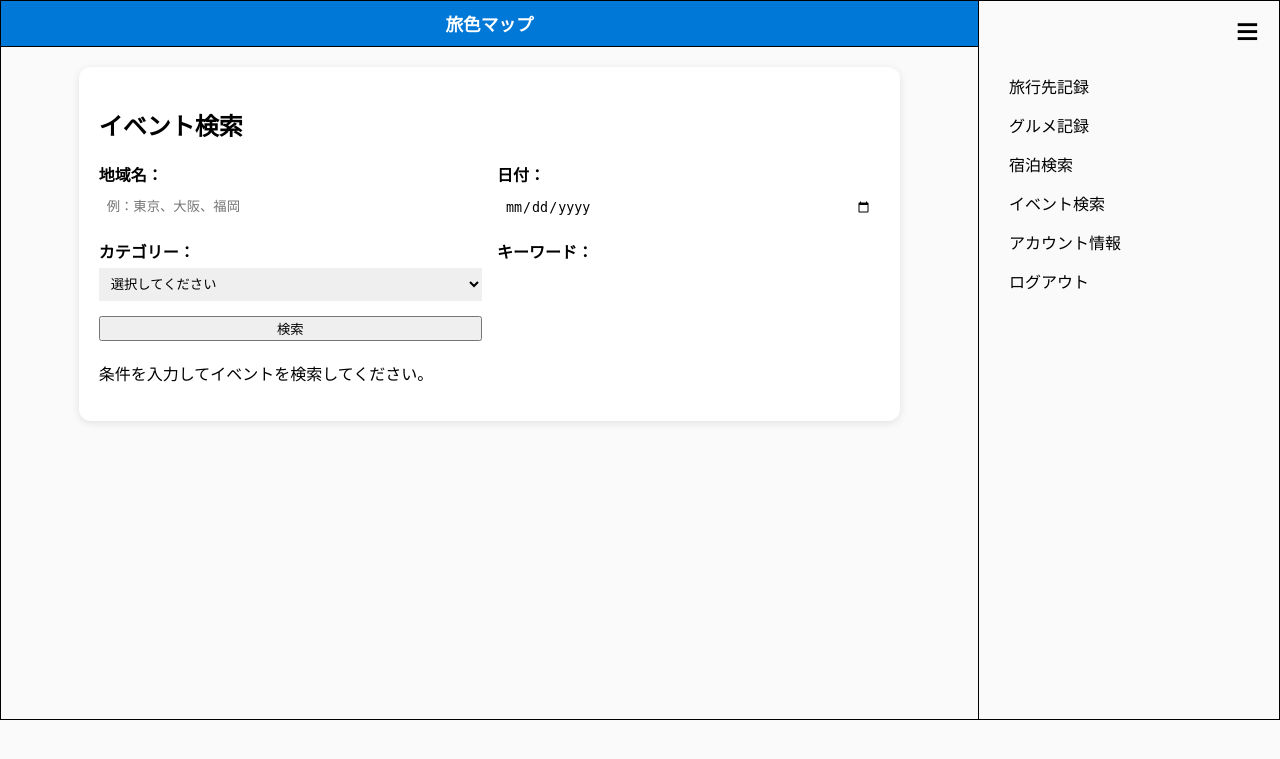
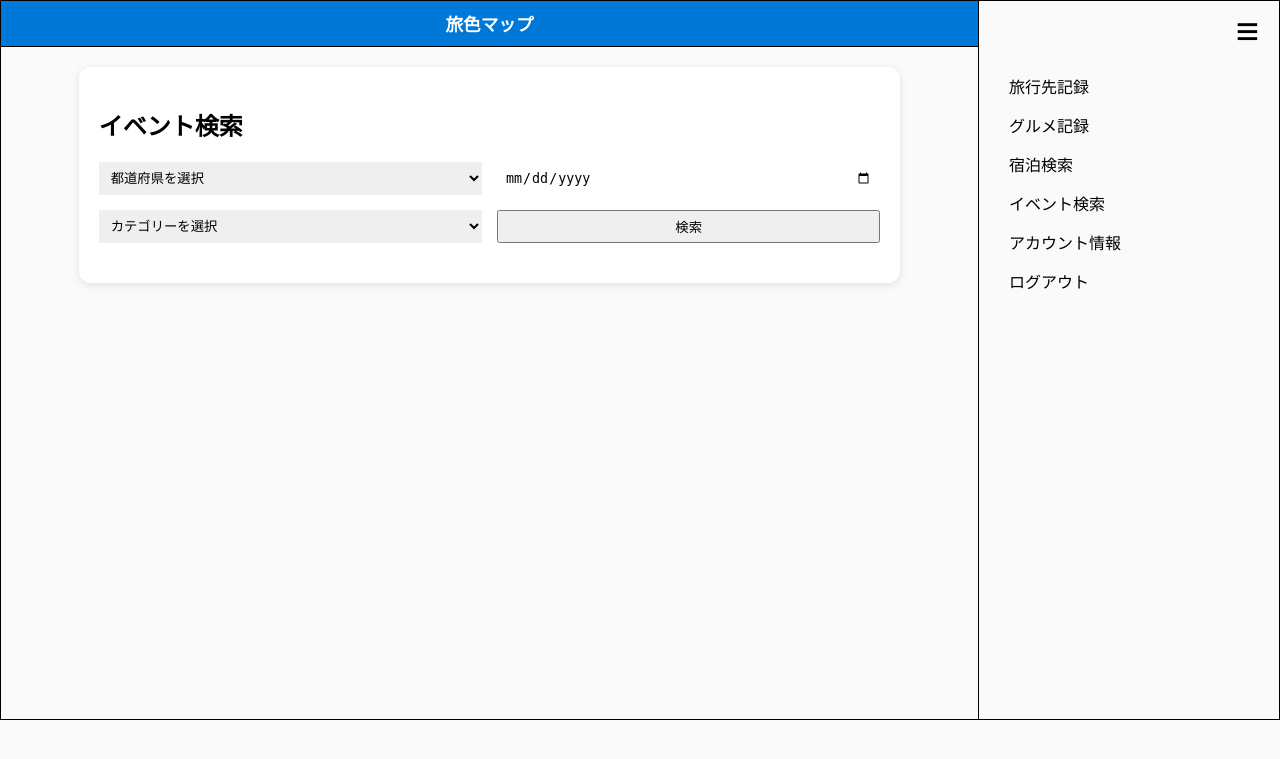
Before and after one commit to Kaito8910/travelcolormap, a Flask app: page /event-search in a window 1280 px wide. Shown: the top 759 px of the page. Run offline with Flask 3, Linux system fonts and the light colour scheme.

Commit message:
さっきの続き

```diff
--- a/VSコード/tabiiro_map/app.py
+++ b/VSコード/tabiiro_map/app.py
@@ -1,4 +1,5 @@
 from flask import Flask, render_template, jsonify, request, abort
+import requests
 
 app = Flask(__name__)
 
@@ -38,58 +39,72 @@ def travel_records_api():
     return jsonify(data)
 
 
+#------------------------ イベント検索機能 -----------------------------------
 
-@app.route('/event-search', methods=['GET', 'POST'])
+# --- イベント検索フォーム ---
+@app.route('/event-search', methods=['GET'])
 def event_search():
-    if request.method == 'GET':
-        return render_template('event_search.html', events=None)
+    return render_template('event_search.html')
 
-    keyword = request.form.get('keyword', '')
+
+# --- 検索結果 ---
+@app.route('/event-search-results', methods=['POST'])
+def event_search_results():
+    # フォームから値を取得
     area = request.form.get('area', '')
+    category = request.form.get('category', '')
     date = request.form.get('date', '')
-    category = request.form.get('category', '')
 
+    print("受け取った検索条件:", area, category, date)  # デバッグ用
+
+    # API用キーワード生成（キーワード欄はなし）
+    keyword_list = [area, category]
+    api_keyword = " ".join(filter(None, keyword_list))
     params = {
         'key': JARAN_API_KEY,
-        'keyword': f"{area} {keyword} {category}",
+        'keyword': api_keyword,
         'format': 'json',
-        'count': 10
+        'count': 5
     }
+
+    print("APIに送るパラメータ:", params)  # デバッグ用
 
     events = []
     try:
-        resp = request.get(JARAN_URL, params=params, timeout=5)
+        resp = requests.get(JARAN_URL, params=params, timeout=5)
+        print("APIステータスコード:", resp.status_code)  # デバッグ用
+
         if resp.status_code == 200:
             data = resp.json()
             results = data.get('results', {}).get('event', [])
+            print("取得件数:", len(results))  # デバッグ用
+
             for e in results:
-                start = e.get('event_start_date', '')
-                end = e.get('event_end_date', '')
-                if date and not (start <= date <= end):
-                    continue
-
+                name = e.get('event_name', '不明なイベント')
+                start_date = e.get('event_start_date', '')
+                end_date = e.get('event_end_date', '')
+                location = e.get('event_place', '')
+                summary = (e.get('event_caption', '')[:100] + "...") if e.get('event_caption') else ''
                 events.append({
-                    'name': e.get('event_name', '不明なイベント'),
-                    'period': f"{start} ～ {end}",
-                    'location': e.get('event_place', ''),
-                    'summary': (e.get('event_caption', '')[:100] + "...") if e.get('event_caption') else '',
-                    'weather': get_weather(e.get('event_place', ''))
+                    'name': name,
+                    'period': f"{start_date} ～ {end_date}",
+                    'location': location,
+                    'summary': summary
                 })
-    except Exception as e:
-        print("Error:", e)
+    except Exception as ex:
+        print("イベント取得エラー:", ex)
         events = []
 
     return render_template(
-        'event_search.html',
+        'event_search_results.html',
         events=events,
-        keyword=keyword,
         area=area,
-        date=date,
-        category=category
+        category=category,
+        date=date
     )
 
 
-
+#---------------------------------------------------------------------------
 
 
 if __name__ == '__main__':
--- a/VSコード/tabiiro_map/templates/event_search.html
+++ b/VSコード/tabiiro_map/templates/event_search.html
@@ -3,51 +3,69 @@
 <section class="event-search">
     <h2>イベント検索</h2>
 
-    <form action="{{ url_for('event_search') }}" method="post" class="search-form">
-        <div class="form-group">
-            <label>地域名：</label>
-            <input type="text" name="area" placeholder="例：東京、大阪、福岡" value="{{ area or '' }}">
-        </div>
+    <form action="{{ url_for('event_search_results') }}" method="post" class="search-form">
+        <select name="area">
+            <option value="">都道府県を選択</option>
+            <option value="北海道">北海道</option>
+            <option value="青森県">青森県</option>
+            <option value="岩手県">岩手県</option>
+            <option value="宮城県">宮城県</option>
+            <option value="秋田県">秋田県</option>
+            <option value="山形県">山形県</option>
+            <option value="福島県">福島県</option>
+            <option value="茨城県">茨城県</option>
+            <option value="栃木県">栃木県</option>
+            <option value="群馬県">群馬県</option>
+            <option value="埼玉県">埼玉県</option>
+            <option value="千葉県">千葉県</option>
+            <option value="東京都">東京都</option>
+            <option value="神奈川県">神奈川県</option>
+            <option value="新潟県">新潟県</option>
+            <option value="富山県">富山県</option>
+            <option value="石川県">石川県</option>
+            <option value="福井県">福井県</option>
+            <option value="山梨県">山梨県</option>
+            <option value="長野県">長野県</option>
+            <option value="岐阜県">岐阜県</option>
+            <option value="静岡県">静岡県</option>
+            <option value="愛知県">愛知県</option>
+            <option value="三重県">三重県</option>
+            <option value="滋賀県">滋賀県</option>
+            <option value="京都府">京都府</option>
+            <option value="大阪府">大阪府</option>
+            <option value="兵庫県">兵庫県</option>
+            <option value="奈良県">奈良県</option>
+            <option value="和歌山県">和歌山県</option>
+            <option value="鳥取県">鳥取県</option>
+            <option value="島根県">島根県</option>
+            <option value="岡山県">岡山県</option>
+            <option value="広島県">広島県</option>
+            <option value="山口県">山口県</option>
+            <option value="徳島県">徳島県</option>
+            <option value="香川県">香川県</option>
+            <option value="愛媛県">愛媛県</option>
+            <option value="高知県">高知県</option>
+            <option value="福岡県">福岡県</option>
+            <option value="佐賀県">佐賀県</option>
+            <option value="長崎県">長崎県</option>
+            <option value="熊本県">熊本県</option>
+            <option value="大分県">大分県</option>
+            <option value="宮崎県">宮崎県</option>
+            <option value="鹿児島県">鹿児島県</option>
+            <option value="沖縄県">沖縄県</option>
+        </select>
 
-        <div class="form-group">
-            <label>日付：</label>
-            <input type="date" name="date" value="{{ date or '' }}">
-        </div>
+        <input type="date" name="date">
 
-        <div class="form-group">
-            <label>カテゴリー：</label>
-            <select name="category">
-                <option value="">選択してください</option>
-                <option value="祭り">祭り</option>
-                <option value="花火大会">花火大会</option>
-                <option value="音楽フェス">音楽フェス</option>
-                <option value="展示会">展示会</option>
-                <option value="その他">その他</option>
-            </select>
-        </div>
+        <select name="category">
+            <option value="">カテゴリーを選択</option>
+            <option value="花火">花火</option>
+            <option value="祭り">祭り</option>
+            <option value="音楽">音楽</option>
+            <option value="スポーツ">スポーツ</option>
+        </select>
 
-        <div class="form-group">
-            <label>キーワード：</label>
-            <input type="text" name="keyword" value="{{ keyword or '' }}">
-        </div>
-
-        <button type="submit" class="search-btn">検索</button>
+        <button type="submit">検索</button>
     </form>
 
-    {% if events %}
-    <div class="event-list">
-        {% for event in events %}
-        <div class="event-card">
-            <h3>{{ event.name }}</h3>
-            <p><b>開催期間：</b>{{ event.period }}</p>
-            <p><b>開催場所：</b>{{ event.location }}</p>
-            <p>{{ event.summary }}</p>
-            <p><b>現在の天気：</b>{{ event.weather }}</p>
-        </div>
-        {% endfor %}
-    </div>
-    {% else %}
-        <p>条件を入力してイベントを検索してください。</p>
-    {% endif %}
-</section>
 {% endblock %}
```
Also changed, not shown: VSコード/tabiiro_map/templates/event_search_results.html (added, +15 -0 lines).
